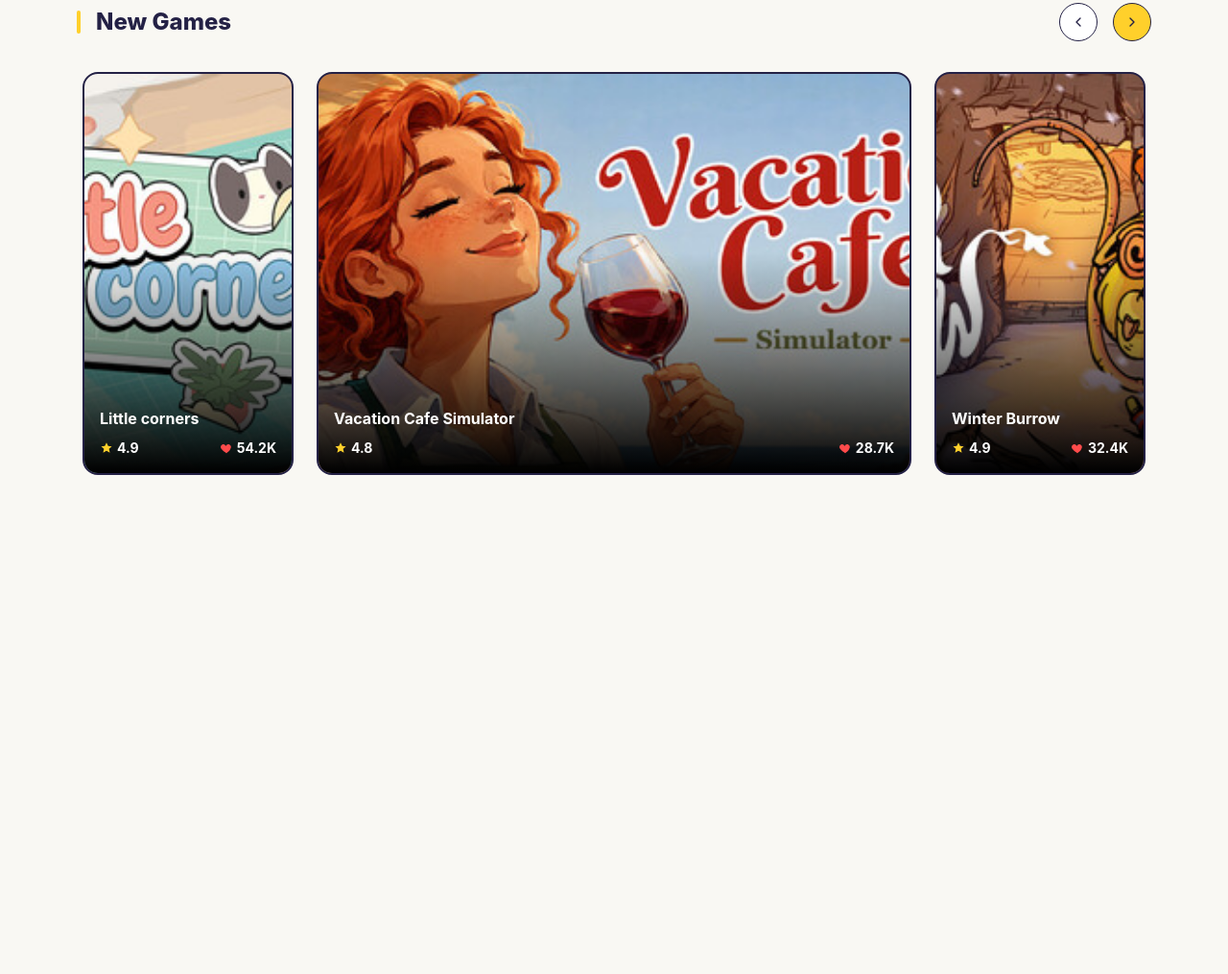
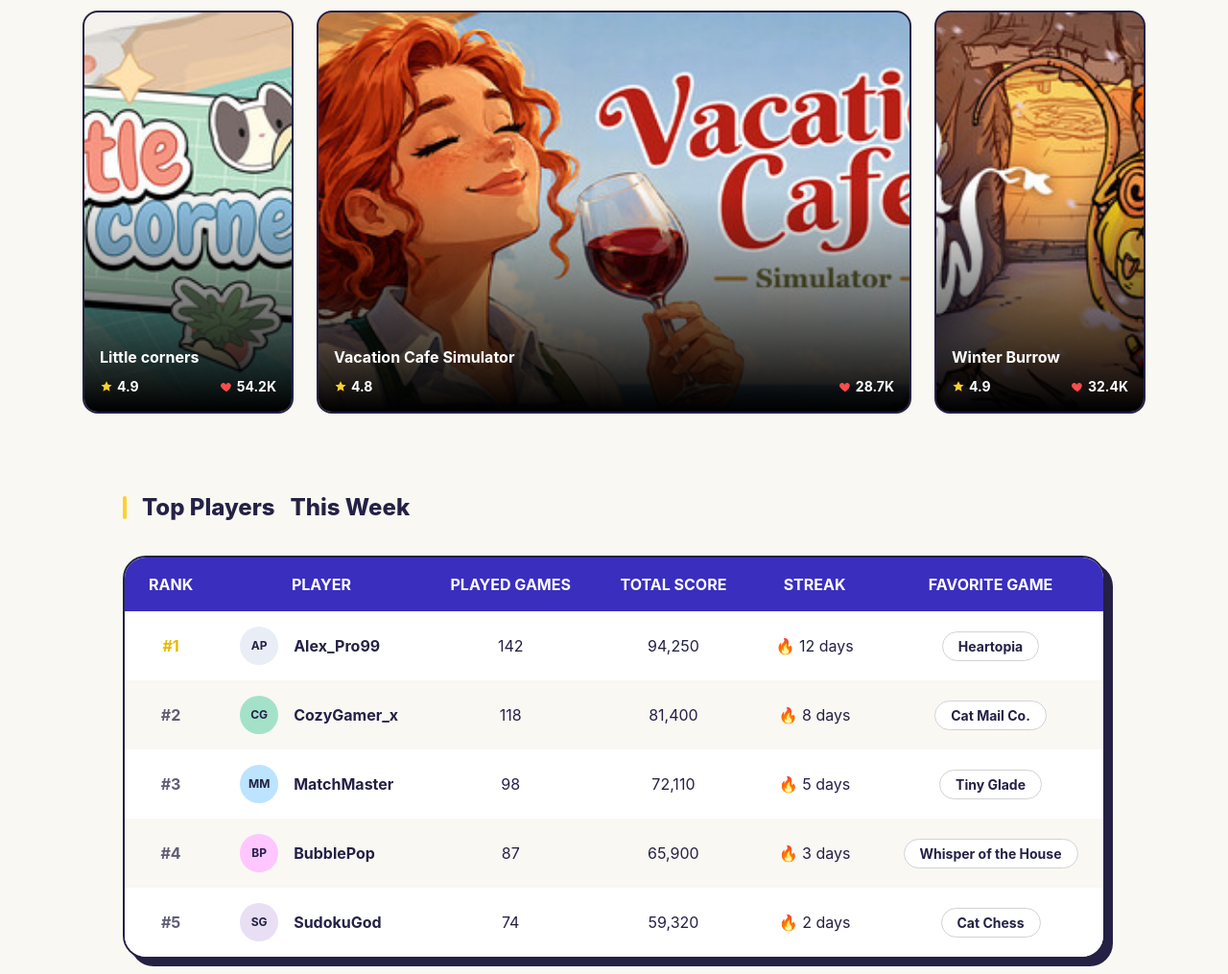
Before and after one commit to Yernar2005/MiniGames, a website built with Vite: page index.html in a window 1280 px wide. Shown: the part 719-1734 px from the top of the page at 96% size. Before the commit the page ends 1342 px from the top, so only its background shows below. Built offline with nearby package versions, Linux system fonts and the light colour scheme.

Commit message:
feat: implement leaderboard table section

```diff
--- a/src/components/carrusel/carrusel.scss
+++ b/src/components/carrusel/carrusel.scss
@@ -4,7 +4,7 @@
 .new-games {
   width: 100%;
   background-color: $color-bg;
-  padding: $size-8 0;
+  padding: $size-4 0;
 
   &__container {
     max-width: 1920px;
@@ -113,8 +113,6 @@
   }
 }
 
-
-
 .game-card {
   --card-w: 220px;
   --card-h: 420px;
@@ -132,7 +130,9 @@
   background-repeat: no-repeat;
   scroll-snap-align: center;
   cursor: pointer;
-  transition: width 0.4s ease, flex-basis 0.4s ease;
+  transition:
+    width 0.4s ease,
+    flex-basis 0.4s ease;
 
   &--active {
     --card-w: 620px;
--- a/src/components/carrusel/carrusel.ts
+++ b/src/components/carrusel/carrusel.ts
@@ -94,7 +94,6 @@ export class Carrusel extends Component {
     this.viewport?.addEventListener('scroll', this.handleScroll, { passive: true });
     window.addEventListener('resize', this.handleScroll);
 
-
     requestAnimationFrame(() => this.scrollToIndex(this.getActiveIndex(), 'auto'));
   }
 
--- a/src/components/header/header.scss
+++ b/src/components/header/header.scss
@@ -38,8 +38,6 @@
       display: block;
     }
   }
-
-
 
   &__desktop,
   &__tablet,
@@ -169,7 +167,6 @@
   }
 }
 
-
 .header__burger {
   display: inline-flex;
   align-items: center;
@@ -255,7 +252,6 @@
     cursor: pointer;
   }
 
-
   &__body {
     flex: 1;
   }
--- a/src/components/hero/hero.ts
+++ b/src/components/hero/hero.ts
@@ -1,14 +1,12 @@
-import { Component } from "../base-component";
-import heroTemplate from "./hero.html?raw"
-export class Hero extends Component{
+import { Component } from '../base-component';
+import heroTemplate from './hero.html?raw';
+export class Hero extends Component {
+  constructor() {
+    super('section', 'hero');
+    this.renderContent();
+  }
 
-    constructor() {
-        super('section', 'hero')
-        this.renderContent()
-    }
-
-    private renderContent(): void{
-        this.element.innerHTML = heroTemplate
-
-    }
+  private renderContent(): void {
+    this.element.innerHTML = heroTemplate;
+  }
 }
--- /dev/null
+++ b/src/components/table/table.html
@@ -0,0 +1,30 @@
+<section class="top-players">
+  <div class="top-players__container">
+    <h2 class="top-players__title">
+      <span class="top-players__accent"> </span>
+      Top Players <span class="top-players__title-suffix"> This Week</span>
+    </h2>
+
+    <div class="top-players__table-wrapper">
+      <table class="top-players__table">
+        <thead>
+          <tr>
+            <th class="top-players__th" scope="col">Rank</th>
+            <th class="top-players__th" scope="col">Player</th>
+            <th class="top-players__th top-players__th--games" scope="col">
+              <span class="top-players__th-full">Played</span>
+              Games
+            </th>
+            <th class="top-players__th" scope="col">
+              <span class="top-players__th-full">Total</span>
+              Score
+            </th>
+            <th class="top-players__th" scope="col">Streak</th>
+            <th class="top-players__th top-players__th--favorite" scope="col">Favorite Game</th>
+          </tr>
+        </thead>
+        <tbody data-players-body></tbody>
+      </table>
+    </div>
+  </div>
+</section>
--- /dev/null
+++ b/src/components/table/table.scss
@@ -0,0 +1,249 @@
+@use '../../styles/tokens' as *;
+@use '../../styles/breakpoints' as *;
+
+.top-players {
+  width: 100%;
+  background-color: $color-bg;
+  padding: $size-1 $size-3;
+  &__container {
+    max-width: 1920px;
+    margin: 0 auto;
+    padding: 0 $size-10;
+
+    @include tablet {
+      padding: 0 $size-4;
+    }
+
+    @include mobile {
+      padding: 0 $size-2;
+    }
+  }
+
+  &__title {
+    display: flex;
+    align-items: center;
+    gap: $size-2;
+    font-family: $font-family-base;
+    font-size: $font-size-headline-medium;
+    font-weight: $font-weight-extra-bold;
+    color: $color-on-primary;
+    margin: 0 0 $size-4;
+  }
+
+  &__accent {
+    display: inline-block;
+    width: 4px;
+    height: $size-3;
+    border-radius: $corner-full;
+    background-color: $color-primary;
+  }
+
+  &__title-suffix {
+    @include mobile {
+      display: none;
+    }
+  }
+
+  &__table-wrapper {
+    overflow: auto;
+    border-radius: $corner-extra-large;
+    border: 2px solid $color-on-primary;
+    box-shadow: $shadow-level-3;
+    background-color: $color-surface-low;
+  }
+
+  &__table {
+    width: 100%;
+    border-collapse: collapse;
+
+    @include mobile {
+      min-width: 0;
+    }
+  }
+
+  &__th {
+    padding: $size-2 $size-3;
+    background-color: $color-tertiary;
+    color: $color-white;
+    font-family: $font-family-base;
+    font-size: $font-size-body-medium;
+    font-weight: $font-weight-bold;
+    text-transform: uppercase;
+    white-space: nowrap;
+
+    @include mobile {
+      padding: $size-1 $size-05;
+      font-size: $font-size-body-small;
+    }
+    &--favorite {
+      @include tablet {
+        display: none;
+      }
+    }
+    &--games,
+    &--favorite {
+      @include mobile {
+        display: none;
+      }
+    }
+  }
+
+  &__th-full {
+    @include tablet {
+      display: none;
+    }
+    @include mobile {
+      display: none;
+    }
+  }
+
+  &__row {
+    &:nth-child(odd) {
+      background-color: $color-white;
+    }
+
+    &:nth-child(even) {
+      background-color: $color-bg;
+    }
+
+    &--extra {
+      @include mobile {
+        display: none;
+      }
+    }
+  }
+
+  &__td {
+    padding: $size-2 $size-3;
+    font-family: $font-family-base;
+    font-size: $font-size-body-medium;
+    font-weight: $font-weight-regular;
+    color: $color-on-primary;
+    white-space: nowrap;
+
+    text-align: center;
+
+    @include mobile {
+      font-size: $font-size-body-small;
+      padding: $size-1 $size-05;
+    }
+
+    &--rank {
+      font-weight: $font-weight-bold;
+      color: $color-on-bg;
+    }
+
+    &--gold {
+      color: $color-primary-high;
+    }
+
+    &--favorite {
+      @include tablet {
+        display: none;
+      }
+    }
+    &--games,
+    &--favorite {
+      @include mobile {
+        display: none;
+      }
+    }
+  }
+
+  &__player {
+    display: flex;
+    align-items: center;
+    gap: $size-2;
+  }
+
+  &__avatar {
+    display: inline-flex;
+    align-items: center;
+    justify-content: center;
+    flex-shrink: 0;
+    width: $size-5;
+    height: $size-5;
+    border-radius: $corner-full;
+    font-size: $font-size-label-medium;
+    font-weight: $font-weight-bold;
+    color: $color-on-primary;
+
+    &--1 {
+      background-color: $color-avatar-random-1;
+    }
+    &--2 {
+      background-color: $color-avatar-random-2;
+    }
+    &--3 {
+      background-color: $color-avatar-random-3;
+    }
+    &--4 {
+      background-color: $color-avatar-random-4;
+    }
+    &--5 {
+      background-color: $color-avatar-random-5;
+    }
+    @include mobile {
+      width: $size-3;
+      height: $size-3;
+    }
+  }
+
+  &__name {
+    font-weight: $font-weight-bold;
+
+    @include mobile {
+      max-width: 96px;
+      overflow: hidden;
+      text-overflow: ellipsis;
+      white-space: nowrap;
+      display: inline-block;
+    }
+  }
+
+  &__score-short {
+    display: none;
+  }
+
+  &__streak-short {
+    display: none;
+  }
+
+  @include tablet {
+    &__streak-full {
+      display: none;
+    }
+
+    &__streak-short {
+      display: inline;
+    }
+  }
+  @include mobile {
+    &__score-full {
+      display: none;
+    }
+
+    &__score-short {
+      display: inline;
+    }
+
+    &__streak-full {
+      display: none;
+    }
+
+    &__streak-short {
+      display: inline;
+    }
+  }
+
+  &__badge {
+    display: inline-flex;
+    padding: $size-05 $size-2;
+    border: 1px solid $color-outline-variant;
+    border-radius: $corner-full;
+    background-color: $color-white;
+    font-size: $font-size-label-large;
+    font-weight: $font-weight-bold;
+    color: $color-on-primary;
+  }
+}
--- /dev/null
+++ b/src/components/table/table.ts
@@ -0,0 +1,132 @@
+import { Component } from '../base-component';
+import topPlayerTemplate from './table.html?raw';
+interface Player {
+  id: string;
+  rank: number;
+  name: string;
+  initials: string;
+  avatarVariant: 1 | 2 | 3 | 4 | 5;
+  gamesPlayed: number;
+  totalScore: number;
+  streakDays: number;
+  favoriteGame: string;
+}
+
+const PLAYERS: Player[] = [
+  {
+    id: '1',
+    rank: 1,
+    name: 'Alex_Pro99',
+    initials: 'AP',
+    avatarVariant: 1,
+    gamesPlayed: 142,
+    totalScore: 94250,
+    streakDays: 12,
+    favoriteGame: 'Heartopia',
+  },
+  {
+    id: '2',
+    rank: 2,
+    name: 'CozyGamer_x',
+    initials: 'CG',
+    avatarVariant: 2,
+    gamesPlayed: 118,
+    totalScore: 81400,
+    streakDays: 8,
+    favoriteGame: 'Cat Mail Co.',
+  },
+  {
+    id: '3',
+    rank: 3,
+    name: 'MatchMaster',
+    initials: 'MM',
+    avatarVariant: 3,
+    gamesPlayed: 98,
+    totalScore: 72110,
+    streakDays: 5,
+    favoriteGame: 'Tiny Glade',
+  },
+  {
+    id: '4',
+    rank: 4,
+    name: 'BubblePop',
+    initials: 'BP',
+    avatarVariant: 4,
+    gamesPlayed: 87,
+    totalScore: 65900,
+    streakDays: 3,
+    favoriteGame: 'Whisper of the House',
+  },
+  {
+    id: '5',
+    rank: 5,
+    name: 'SudokuGod',
+    initials: 'SG',
+    avatarVariant: 5,
+    gamesPlayed: 74,
+    totalScore: 59320,
+    streakDays: 2,
+    favoriteGame: 'Cat Chess',
+  },
+];
+
+export class TopPlayers extends Component {
+  constructor() {
+    super('section', 'top-players');
+    this.renderContent();
+  }
+
+  private renderContent(): void {
+    this.element.innerHTML = topPlayerTemplate;
+    this.renderRows();
+  }
+
+  private renderRows(): void {
+    const tbody = this.element.querySelector('[data-players-body]');
+    if (!tbody) return;
+
+    tbody.innerHTML = PLAYERS.map((player) => this.renderRow(player)).join('');
+  }
+
+  private renderRow(player: Player): string {
+    const isExtraRow = player.rank > 3 ? 'top-players__row--extra' : '';
+    const isGold = player.rank === 1 ? 'top-players__td--gold' : '';
+
+    return /* html */ `
+           <tr class="top-players__row ${isExtraRow}">
+        <td class="top-players__td top-players__td--rank ${isGold}">#${player.rank}</td>
+
+        <td class="top-players__td">
+          <div class="top-players__player">
+            <span class="top-players__avatar top-players__avatar--${player.avatarVariant}">${player.initials}</span>
+            <span class="top-players__name">${player.name}</span>
+          </div>
+        </td>
+
+        <td class="top-players__td top-players__td--games">${player.gamesPlayed}</td>
+
+        <td class="top-players__td">
+          <span class="top-players__score-full">${this.formatScoreFull(player.totalScore)}</span>
+          <span class="top-players__score-short">${this.formatScoreShort(player.totalScore)}</span>
+        </td>
+
+        <td class="top-players__td">
+          <span class="top-players__streak">
+            🔥 <span class="top-players__streak-full">${player.streakDays} days</span><span class="top-players__streak-short">${player.streakDays}d</span>
+          </span>
+        </td>
+
+        <td class="top-players__td top-players__td--favorite">
+          <span class="top-players__badge">${player.favoriteGame}</span>
+        </td>
+      </tr>
+    `;
+  }
+
+  private formatScoreFull(score: number): string {
+    return score.toLocaleString('en-US');
+  }
+  private formatScoreShort(score: number): string {
+    return `${(Math.floor(score / 100) / 10).toFixed(1)}K`;
+  }
+}
--- a/src/pages/home-page.ts
+++ b/src/pages/home-page.ts
@@ -1,21 +1,25 @@
 import { Hero } from '@/components/hero/hero';
 import { Component } from '../components/base-component';
 import { Carrusel } from '@/components/carrusel/carrusel';
+import { TopPlayers } from '@/components/table/table';
 
 export class HomePage extends Component {
   private hero: Hero;
   private carrusel: Carrusel;
+  private topPlayer: TopPlayers;
   constructor() {
     super('main', 'home-page');
-    this.hero = new Hero()
-    this.carrusel = new Carrusel()
+    this.hero = new Hero();
+    this.carrusel = new Carrusel();
+    this.topPlayer = new TopPlayers();
     this.init();
   }
 
   private init(): void {
     this.element.innerHTML = ``;
 
-    this.element.appendChild(this.hero.render())
-    this.element.appendChild(this.carrusel.render())
+    this.element.appendChild(this.hero.render());
+    this.element.appendChild(this.carrusel.render());
+    this.element.appendChild(this.topPlayer.render());
   }
 }
--- a/src/styles/main.scss
+++ b/src/styles/main.scss
@@ -5,3 +5,4 @@
 @use '../components/header/header';
 @use '../components/hero/hero';
 @use '../components/carrusel/carrusel';
+@use '../components/table/table';
```
Also changed, not shown: src/components/carrusel/carrusel.html (+26 -4 lines), src/components/header/header.html (+41 -6 lines), src/components/hero/hero.scss (+5 -5 lines), src/components/header/header.ts (line endings or trailing spaces).
